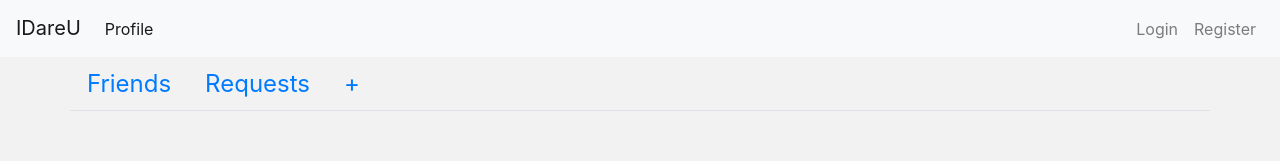
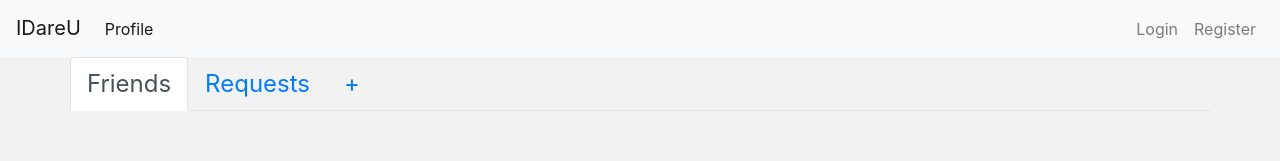
Before and after one commit to Eldaernth/TeammaeT, a React (Create React App) app in the folder teammaet-frontend/: page /user/1/friends in a window 1280 px wide. Shown: the top 161 px of the page. Built offline with nearby package versions, Linux system fonts and the light colour scheme; no server answers.

Commit message:
removed unused imports

```diff
--- a/teammaet-frontend/src/component/dare/DareCard.js
+++ b/teammaet-frontend/src/component/dare/DareCard.js
@@ -1,12 +1,8 @@
-import React, {useContext, useState} from "react";
-import {Button} from "react-bootstrap";
-import {UserContext} from "../../context/UserContext";
-import {DareContext} from "../../context/DareContext";
+import React, {useState} from "react";
 import PreCard from "./PreCard";
 
 export default function DareCard({row}) {
-    const {user} = useContext(UserContext);
-    const {dareMethods} = useContext(DareContext);
+
     const [cardState, setCardState] = useState(false)
     return (
         <>
--- a/teammaet-frontend/src/component/dare/Dares.js
+++ b/teammaet-frontend/src/component/dare/Dares.js
@@ -1,6 +1,4 @@
-import React, {useContext, useEffect} from "react";
-import {Button} from "react-bootstrap";
-import {UserContext} from "../../context/UserContext";
+import React, {useContext} from "react";
 import {DareContext} from "../../context/DareContext";
 import DareCard from "./DareCard";
 
--- a/teammaet-frontend/src/component/friendlist/Friend.js
+++ b/teammaet-frontend/src/component/friendlist/Friend.js
@@ -1,4 +1,4 @@
-import React, {useContext, useEffect} from "react";
+import React, {useContext} from "react";
 import {Link} from "react-router-dom";
 import {FriendsContext} from "../../context/FriendsContext";
 import {UserContext} from "../../context/UserContext";
--- a/teammaet-frontend/src/component/friendlist/FriendListCards.js
+++ b/teammaet-frontend/src/component/friendlist/FriendListCards.js
@@ -1,6 +1,5 @@
 import React, {useContext, useEffect} from 'react'
-import {Dropdown, Table} from 'react-bootstrap';
-import {useParams} from "react-router-dom"
+import {Dropdown} from 'react-bootstrap';
 import {Link} from "react-router-dom";
 import {FontAwesomeIcon} from "@fortawesome/react-fontawesome";
 import {faChevronDown, faTrashAlt} from "@fortawesome/free-solid-svg-icons";
--- a/teammaet-frontend/src/component/friendlist/FriendRequestList.js
+++ b/teammaet-frontend/src/component/friendlist/FriendRequestList.js
@@ -1,10 +1,9 @@
 import React, {useContext, useEffect} from 'react'
 import {FriendsContext} from "../../context/FriendsContext";
-import {UserContext} from "../../context/UserContext";
 import {Link} from "react-router-dom";
-import {Card, Image, Button, Dropdown} from "react-bootstrap";
+import {Button} from "react-bootstrap";
 import {FontAwesomeIcon} from "@fortawesome/react-fontawesome";
-import {faChevronDown, faTrashAlt, faCheck} from "@fortawesome/free-solid-svg-icons";
+import {faCheck} from "@fortawesome/free-solid-svg-icons";
 
 export default function FriendRequestList(props) {
 
--- a/teammaet-frontend/src/component/user/User.js
+++ b/teammaet-frontend/src/component/user/User.js
@@ -1,10 +1,9 @@
-import React, {useContext, useEffect, useState} from "react";
-import {Button, Form, Row} from "react-bootstrap";
+import React, {useContext} from "react";
+import {Form, Row} from "react-bootstrap";
 import {UserContext} from "../../context/UserContext";
 import Axios from "axios";
 import {FriendsContext} from "../../context/FriendsContext";
 import {Link} from "react-router-dom";
-import ActionButtons from "../friendlist/ActionButtons";
 
 
 export default function User(props) {
--- a/teammaet-frontend/src/component/user/UserButtons.js
+++ b/teammaet-frontend/src/component/user/UserButtons.js
@@ -1,11 +1,5 @@
 import React from "react";
 import {FriendsProvider} from "../../context/FriendsContext";
-import Popup from "reactjs-popup";
-import {Button} from "react-bootstrap";
-import FriendList from "../friendlist/FriendList";
-import {DareProvider} from "../../context/DareContext";
-import DareList from "../dare/DareList";
-import CreateDare from "../dare/CreateDare";
 
 export default function UserButtons(props) {
     return (<>{
--- a/teammaet-frontend/src/pages/DarePage.js
+++ b/teammaet-frontend/src/pages/DarePage.js
@@ -1,8 +1,8 @@
 import React, {useContext, useEffect, useState} from "react";
 import {DareContext} from "../context/DareContext";
-import {Link, useParams} from 'react-router-dom'
+import {useParams} from 'react-router-dom'
 import Axios from "axios";
-import {Card, Col, Row} from "react-bootstrap";
+import {Col, Row} from "react-bootstrap";
 
 export default function DarePage() {
     const {dareMethods, dare} = useContext(DareContext);
--- a/teammaet-frontend/src/pages/FriendsPage.js
+++ b/teammaet-frontend/src/pages/FriendsPage.js
@@ -1,12 +1,6 @@
-import React, {useContext, useEffect} from "react";
-import {FriendsContext} from "../context/FriendsContext";
-import {Link} from "react-router-dom";
-import {Col, Row, Tab, Tabs} from "react-bootstrap";
+import React from "react";
+import {Row, Tab, Tabs} from "react-bootstrap";
 import {useParams} from "react-router-dom"
-import {FontAwesomeIcon} from "@fortawesome/react-fontawesome";
-import {faTrashAlt, faEllipsisV, faChevronDown} from '@fortawesome/free-solid-svg-icons'
-import {Button, DropdownButton, Dropdown} from "react-bootstrap";
-import Dares from "../component/dare/Dares";
 import FriendRequestList from "../component/friendlist/FriendRequestList";
 import FriendListCards from "../component/friendlist/FriendListCards";
 
@@ -18,7 +12,7 @@ export default function FriendsPage() {
         <>
             <Row>
                 <div className="friends">
-                    <Tabs defaultActiveKey="Received" id="tabs" className="dare-tabs">
+                    <Tabs defaultActiveKey="Friends" id="tabs" className="dare-tabs">
                         <Tab eventKey="Friends" title="Friends" className="dare-tab">
                             <FriendListCards id={id}/>
                         </Tab>
--- a/teammaet-frontend/src/pages/HomePage.js
+++ b/teammaet-frontend/src/pages/HomePage.js
@@ -1,6 +1,5 @@
 import React from "react";
 import {Col, Row} from "react-bootstrap";
-import Navigation from "../component/homepage/Navigation";
 
 export default function HomePage(){
     return(
--- a/teammaet-frontend/src/pages/RegistrationPage.js
+++ b/teammaet-frontend/src/pages/RegistrationPage.js
@@ -1,4 +1,4 @@
-import React, {useState} from "react";
+import React from "react";
 import {Button, Form} from "react-bootstrap";
 import Axios from "axios";
 import useForm from "react-hook-form";
```
Also changed, not shown: teammaet-frontend/src/pages/UserPage.js (+4 -8 lines).
